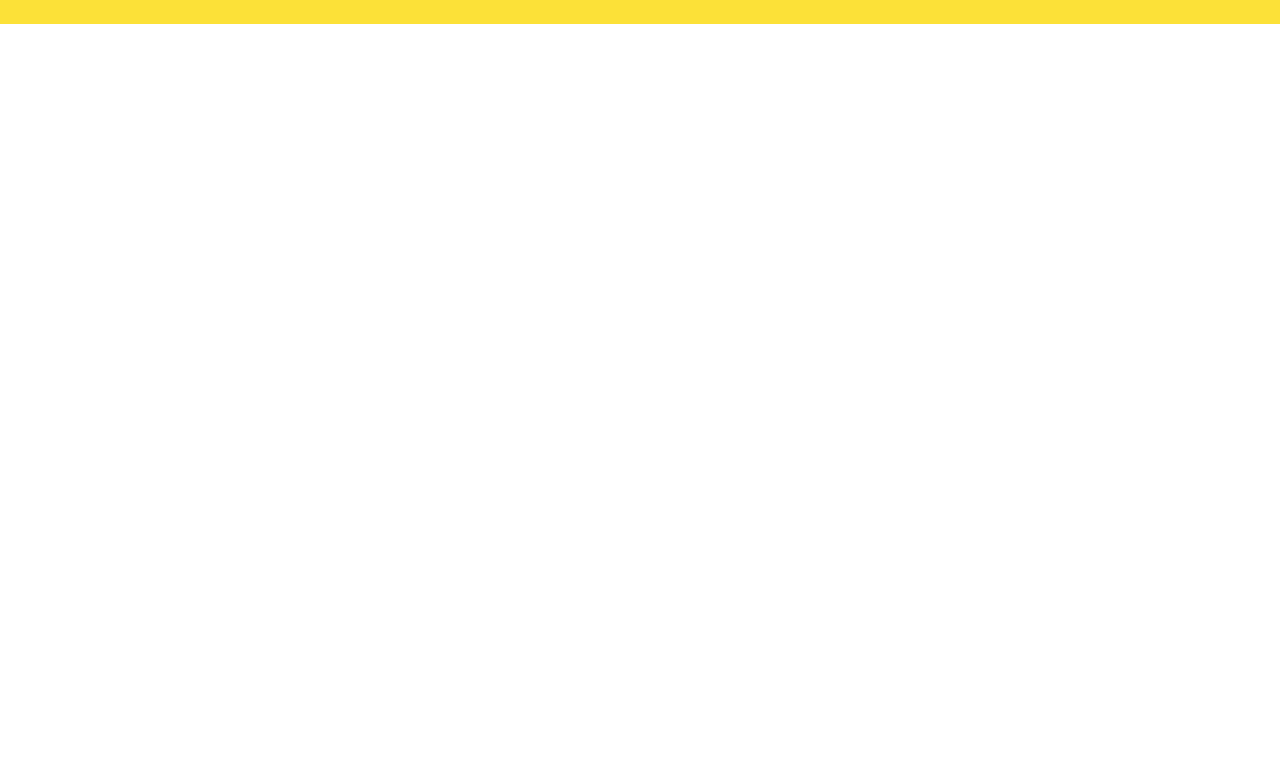
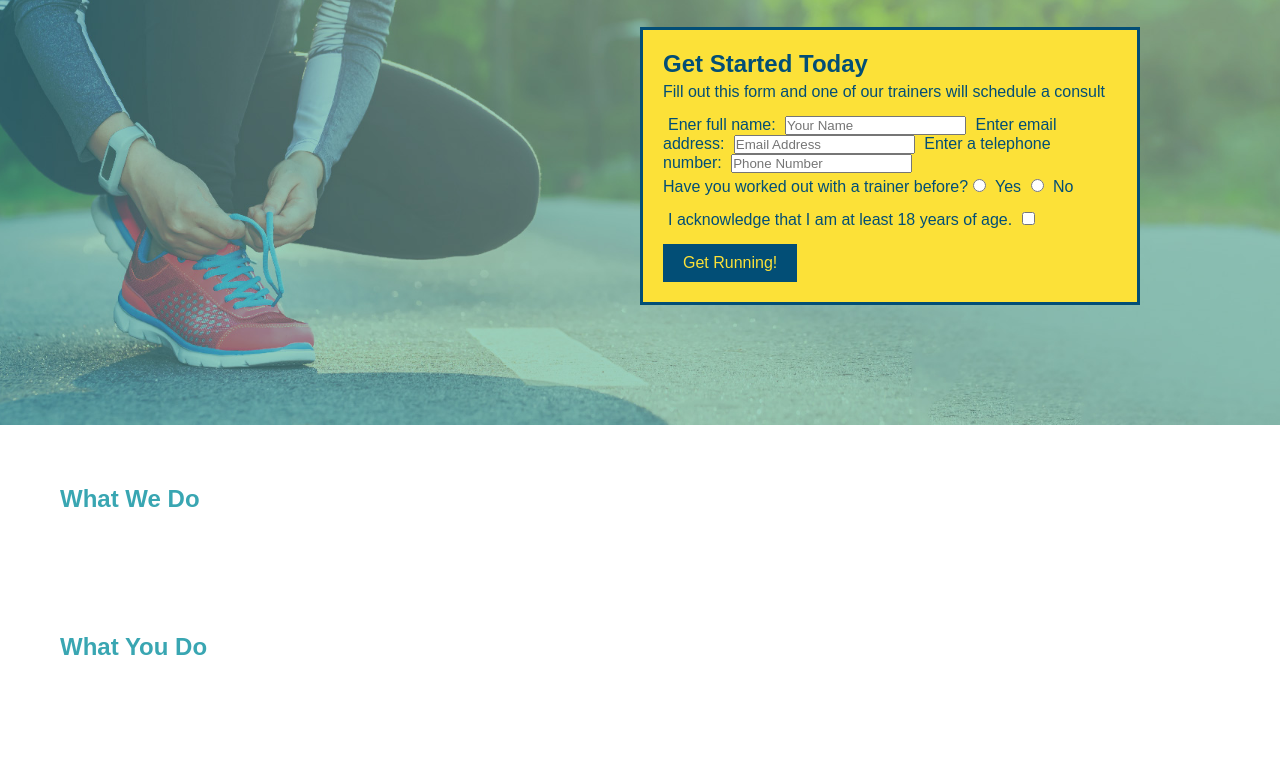
Before and after one commit to aliacollier/Run-Buddy, a plain HTML site: page index.html in a window 1280 px wide. Shown: the part 257-1035 px from the top of the page. Before the commit the page ends 800 px from the top, so only its background shows below. Drawn offline with Linux system fonts and the light colour scheme.

Commit message:
Created and styled hero form

```diff
--- a/assets/css/style.css
+++ b/assets/css/style.css
@@ -72,3 +72,59 @@ footer div {
 footer a {
   color: #024e76;
 }
+
+/* Selector: Section */
+section {
+  padding: 60px;
+}
+
+/* Hero Section */
+.hero {
+  background-image: url("../images/hero-bg.jpg");
+  height: 600px;
+  background-size: cover;
+  background-position: center;
+  position: relative;
+}
+
+.hero-form {
+  background-color: #fce138;
+  padding: 20px;
+  width: 500px;
+  color: #024e76;
+  border: solid 3px #024e76;
+  position: absolute;
+  bottom: 120px;
+  right: 140px;
+}
+
+.hero-form h3 {
+  font-size: 24px;
+  margin: 0;
+}
+
+.hero-form p {
+  margin: 5px 0 15px 0;
+}
+
+.hero-form label {
+  margin: 0 5px;
+}
+
+.hero-form button {
+  color: #fce138;
+  background-color: #024e76;
+  border: none;
+  padding: 10px 20px;
+  font-size: 16px;
+}
+
+.form-input {
+  border: 1px solid #024e76;
+  display: block;
+  padding: 7px 15px;
+  font-size: 16px;
+  color: #024e76;
+  width: 100%;
+  margin-bottom: 15px;
+}
--- a/index.html
+++ b/index.html
@@ -36,8 +36,41 @@
     </header>
 
     <!-- hero/jumbotron -->
-    <section>
+    <section class="hero">
+      <div class="hero-form">
+        <h3>Get Started Today</h3>
+        <p>Fill out this form and one of our trainers will schedule a consult</p>
+        <!-- Add form element -->
+        <form>
+          <label for="name">Ener full name:</label>
+          <input type="text" placeholder="Your Name" name="name" id="name"/>
 
+          <label for="email">Enter email address:</label>
+          <input type="email" placeholder="Email Address" name="email" id="email"/>
+
+          <label for="phone">Enter a telephone number:</label>
+          <input type="tel" placeholder="Phone Number" name="phone" id="phone"/>
+
+          <p>
+            Have you worked out with a trainer before?
+            <input type="radio" name="trainer-confirm" id="trainer-yes"/>
+            <label for="trainer-yes">Yes</label>
+
+            <input type="radio" name="trainer-confirm" id="trainer-no"/>
+            <label for="trainer-no">No</label>
+          </p>
+
+          <p>
+            <label for="checkbox">
+              I acknowledge that I am at least 18 years of age.
+            </label>
+            <input type="checkbox" name="age-confirm" id="checkbox"/>
+          </p>
+          <button type="submit">
+            Get Running!
+          </button>
+        </form>
+      </div>
     </section>
 
     <!-- "what we do" section -->
```
Also changed, not shown: assets/images/hero-bg.jpg (added).
